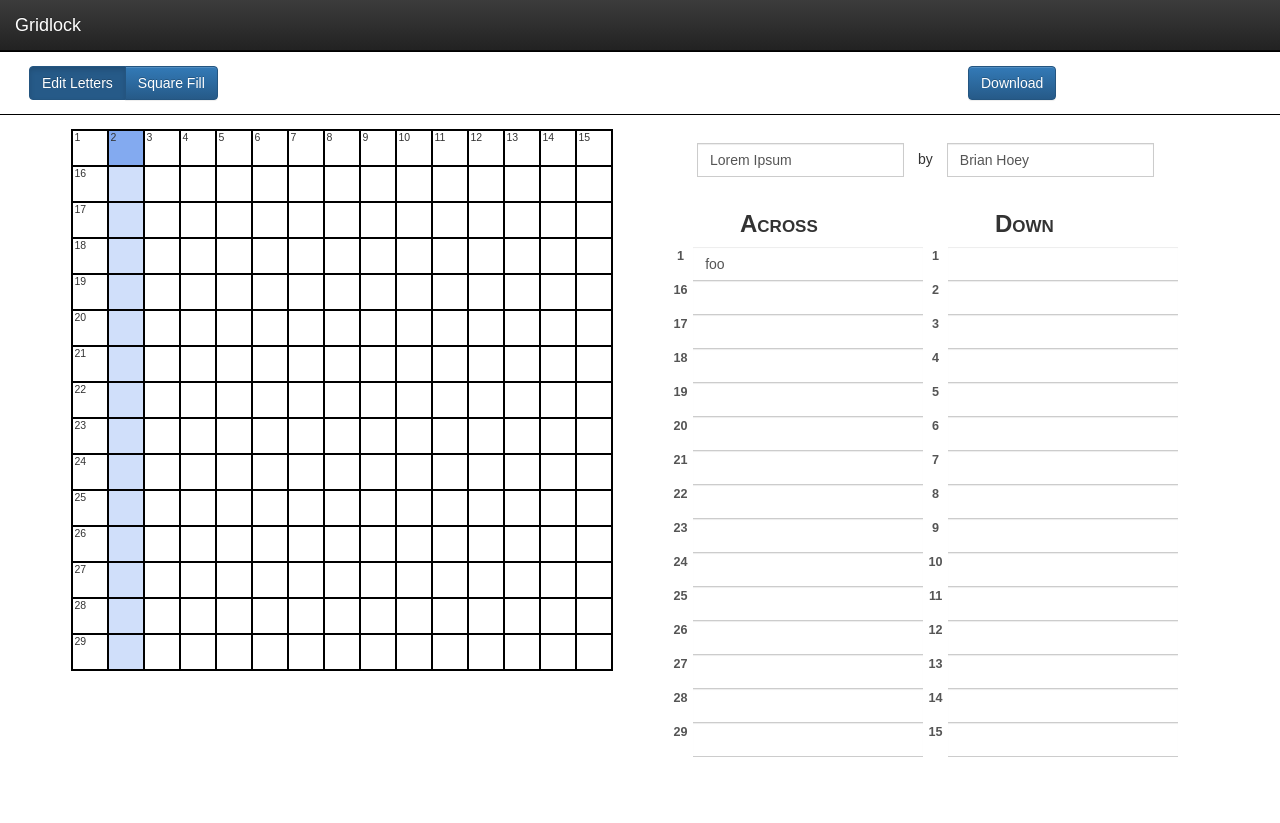
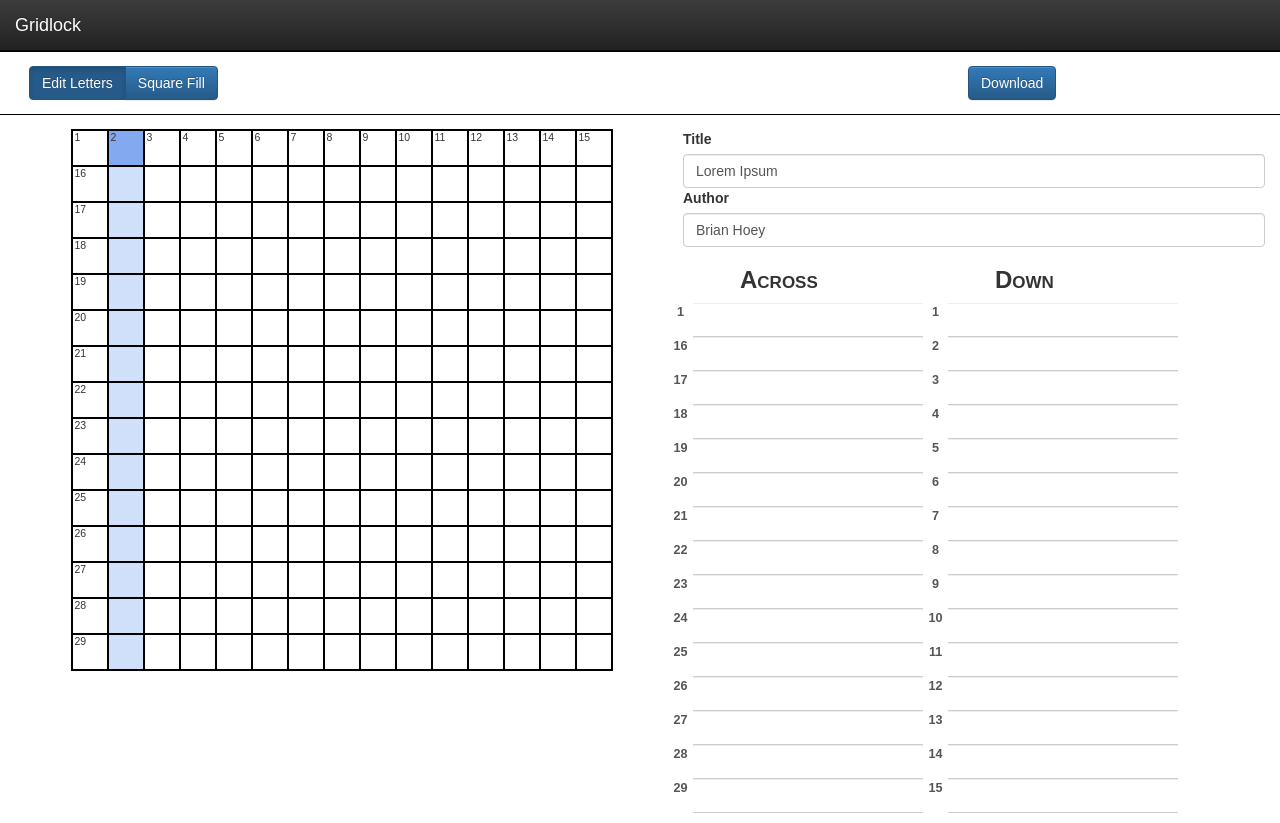
Before and after one commit to nlsandler/gridlock, a React (Create React App) app: page / in a window 1280 px wide. Before the commit the page ends 800 px from the top, so only its background shows below. Built offline with nearby package versions, Linux system fonts and the light colour scheme.

Commit message:
fixed issues with changing clue positions on filling/unfilling black squares

```diff
--- a/src/App.js
+++ b/src/App.js
@@ -4,15 +4,15 @@ import './App.css';
 
 /*
 TODOs:
-- make clues go away when word start changes
 - don't let grid break on smaller viewport
 - make it prettier
 - make it possible to delete letters (backspace)
 - make arrows skip black squares/don't focus on black squares
-- hide cursor (or always have it at the beginning of text field)
+- make it less laggy!
 - download!
 - when a word is highlighted in grid, highlight corresponding clue (and vice versa)
 - accessibility
+
 - maybe make across/down scrollable?
 */
 
@@ -66,9 +66,11 @@ function Toolbar(props) {
 }
 
 function PuzzleInfo(props) {
-    return <form className="form-inline">
+    return <form className="form">
+      <label>Title</label>
       <input className="form-control" placeholder="Title"
-        value={props.title} onChange={(evt) => props.updateTitle(evt.target.value)}/>by
+        value={props.title} onChange={(evt) => props.updateTitle(evt.target.value)}/>
+      <label>Author</label>
       <input className="form-control" placeholder="Author"
         value={props.author} onChange={(evt) => props.updateAuthor(evt.target.value)} />
     </form>;
@@ -94,7 +96,7 @@ class Square extends Component {
           ref="input"
           value={this.props.squareValue.char}
           onKeyPress={(evt) => this.props.handleKeyPress(evt.key)}
-          onKeyUp={(evt) => this.props.handleKeyUp(evt.key)}
+          onKeyDown={(evt) => this.props.handleKeyDown(evt.key)}
           onFocus={() => this.props.handleFocus()}
           onClick={() => this.props.handleClick()}/>
       </td>
@@ -141,7 +143,7 @@ class Grid extends Component {
       }
     }
   }
-  handleKeyUp(key) {
+  handleKeyDown(key) {
     let newDirection = this.state.direction;
     let newSquare = this.state.currentSquare.slice();
     switch (key) {
@@ -252,7 +254,7 @@ class Grid extends Component {
       isSelected={isSelected}
       isWordSelected={isWordSelected}
       handleKeyPress={(char) => this.handleKeyPress(char)}
-      handleKeyUp={(key) => this.handleKeyUp(key)}
+      handleKeyDown={(key) => this.handleKeyDown(key)}
       handleFocus={() => this.handleFocus(x,y)}
       handleClick={() => this.props.handleClick(x,y)}
       ref={[x,y].toString()}
@@ -293,7 +295,7 @@ class Clue extends Component {
 
 class Clues extends Component {
   renderClue(dir, key, clue) {
-    return <Clue key={key} clue={clue} handleChange={(value) => this.props.handleChange(dir, key, value)}/>
+    return <Clue key={key} clue={clue} handleChange={(value) => this.props.handleChange(clue.id, dir, key, value)}/>
   }
   render() {
     var across = [];
@@ -330,33 +332,29 @@ class Clues extends Component {
 class Puzzle extends Component {
   constructor(props) {
     super(props);
+    //initialize array of letters
+    let letters = Array(this.props.size).fill().map(() => Array(this.props.size).fill(l("")));
+    let clues = {
+      "across" : {},
+      "down" : {}
+    };
+    //initialize clue numbers
+    let [numberedLetters, numberedClues] = generateClueNumbers(this.props.size, letters, clues);
     this.state = {
       "title" : "Lorem Ipsum",
       "author" : "Brian Hoey",
-      "letters" : Array(this.props.size).fill().map(() => Array(this.props.size).fill(l(""))),
-      /*
-        [l("T"), l("V"), l("S"), b(), l("T")],
-        [l("H"), l("E"), l("L"), l("L"), l("O")],
-        [l("R"), l("E"), l("E"), l("L"), l("S")],
-        [l("E"), b(), l("E"), l("E"), l("S")],
-        [l("E"), l("S"), l("P"), l("N"), b()]
-
-      ],*/
-      "clues" : {
-        "across" : {
-          "0,0" : {"text" : "foo"}
-        },
-        "down" : {}
-      },
+      "letters" : numberedLetters,
+      "clues" : numberedClues,
       "mode" : mode.TEXT
     }
   }
   updateLetters(letters) {
+    var [numberedLetters, numberedClues] = generateClueNumbers(this.props.size, letters, this.state.clues);
     this.setState({
       title: this.state.title,
       author: this.state.author,
-      letters: letters,
-      clues: this.state.clues,
+      letters: numberedLetters,
+      clues: numberedClues,
       mode: this.state.mode
     });
   }
@@ -395,11 +393,14 @@ class Puzzle extends Component {
       })
     }
   }
-  handleClueChange(dir, key,value) {
+  handleClueChange(num,dir,key,value) {
     let cluesAcross = this.state.clues.across;
     let cluesDown = this.state.clues.down;
     if (dir === direction.ROW) {
-      cluesAcross[key] = {"text":value};
+      cluesAcross[key] = {
+        "id" : num,
+        "text": value
+      };
     } else {
       cluesDown[key] = {"text":value};
     }
@@ -437,8 +438,8 @@ class Puzzle extends Component {
     });
   }
   render() {
-    var [letters, clues] = generateClueNumbers(this.props.size,
-      this.state.letters, this.state.clues);
+    //var [letters, clues] = generateClueNumbers(this.props.size,
+      //this.state.letters, this.state.clues);
     return <div>
             <Navbar />
             <div className="container-fluid">
@@ -446,7 +447,7 @@ class Puzzle extends Component {
               <div className="row puzzle">
                 <div className="col-md-6">
                     <Grid size={this.props.size} mode={this.state.mode}
-                      letters={letters}
+                      letters={this.state.letters}
                       handleKeyPress={(x,y,c) => this.handleKeyPress(x,y,c)}
                       handleClick={(x,y) => this.handleClick(x,y)}/>
                 </div>
@@ -454,7 +455,7 @@ class Puzzle extends Component {
                   <PuzzleInfo title={this.state.title} author={this.state.author}
                   updateAuthor={(value) => this.updateAuthor(value)}
                   updateTitle={(value) => this.updateTitle(value)}/>
-                  <Clues clues={clues} handleChange={(dir, key, value) => this.handleClueChange(dir, key, value)}/>
+                  <Clues clues={this.state.clues} handleChange={(num, dir, key, value) => this.handleClueChange(num, dir, key, value)}/>
                 </div>
               </div>
             </div>
@@ -505,43 +506,51 @@ function needsDownClue(letters, x, y) {
     return false;
 }
 
-function generateClueNumbers(size, letters, clues) {
+function generateClueNumbers(size, origLetters, origClues) {
   //add clue numbers to letters in grid and to clues in map
-
+  let letters = origLetters.slice();
+  let clues = {
+    "across" : {},
+    "down" : {}
+  }
   var currentClueNum = 1;
 
   for (var x = 0; x < size; x++) {
     for (var y = 0; y < size; y++) {
-      var clueKey = [x,y].toString();
+      let clueKey = [x,y].toString();
 
-      var needsAcross = needsAcrossClue(letters, x, y);
+      let needsAcross = needsAcrossClue(letters, x, y);
+
       if (needsAcross) {
-        var clue = clues.across[clueKey];
-        if (!clue) {
-          clue = {"text":""};
+        let acrossClue = origClues.across[clueKey];
+        if (!acrossClue) {
+          acrossClue = { "text" : "" };
         }
-        clue.id = currentClueNum;
-        clues.across[clueKey] = clue;
+        acrossClue.id = currentClueNum;
+        clues.across[clueKey] = acrossClue;
       }
 
-      var needsDown = needsDownClue(letters, x, y);
+      let needsDown = needsDownClue(letters, x, y);
+
       if (needsDown) {
-        var clue = clues.down[clueKey];
-        if (!clue) {
-          clue = {"text":""};
+        let downClue = origClues.down[clueKey];
+        if (!downClue) {
+          downClue = {"text":""};
         }
-        clue.id = currentClueNum;
-        clues.down[clueKey] = clue;
+        downClue.id = currentClueNum;
+        clues.down[clueKey] = downClue;
       }
 
+      let gridNum = null;
       if (needsAcross || needsDown) {
-        letters[x][y] = {
-          "char": letters[x][y].char,
-          "isBlack" : letters[x][y].isBlack,
-          "clueNum":currentClueNum
-        };
+        gridNum = currentClueNum;
         currentClueNum++;
       }
+      letters[x][y] = {
+        "char": letters[x][y].char,
+        "isBlack" : letters[x][y].isBlack,
+        "clueNum": gridNum
+      };
     }
   }
 
--- a/src/index.css
+++ b/src/index.css
@@ -38,6 +38,10 @@ form.form-inline .form-control {
 }
 
 /* Grid styling */
+
+.table-responsive {
+  overflow-x: auto;
+}
 
 table.table {
   border: 1px black solid;
```
